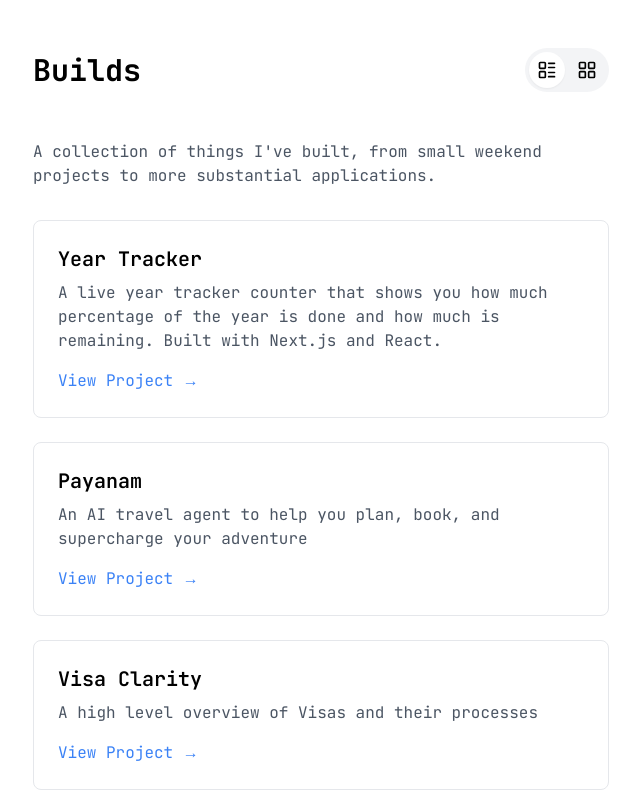
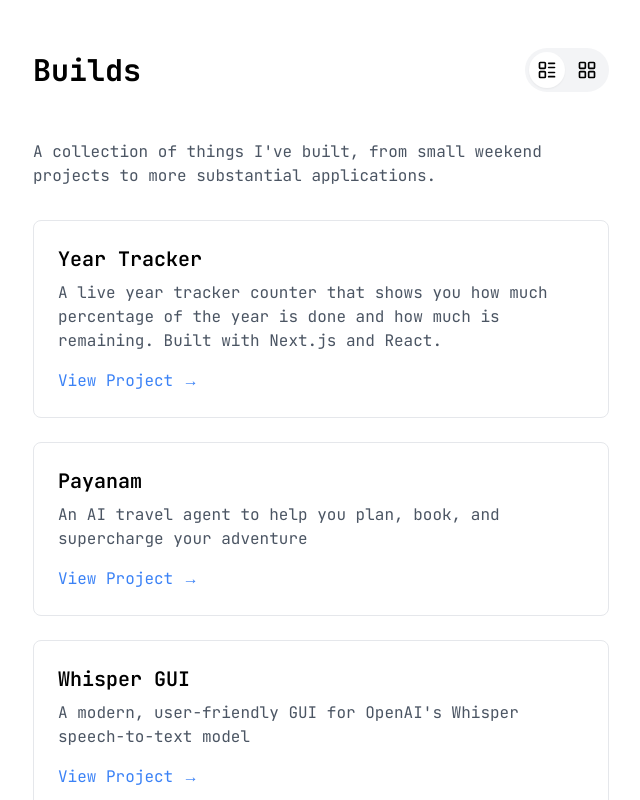
Before and after one commit to sriramkj07/Personalwebsite, a Next.js app: page /builds in a window 1280 px wide. Shown: the top 800 px of the page, without its empty margins (319-959 px from the left). Built offline with nearby package versions, Linux system fonts and the light colour scheme.

Commit message:
chore: remove Visa Clarity project from builds page

```diff
--- a/app/builds/page.tsx
+++ b/app/builds/page.tsx
@@ -14,12 +14,6 @@ const projects = [
     description: "An AI travel agent to help you plan, book, and supercharge your adventure",
     link: "https://payanamhq.com/",
     icon: <Plane className="w-6 h-6" />
-  },
-  {
-    title: "Visa Clarity",
-    description: "A high level overview of Visas and their processes",
-    link: "https://visaclarity.com/",
-    icon: <Stamp className="w-6 h-6" />
   },
   {
     title: "Whisper GUI",
```
